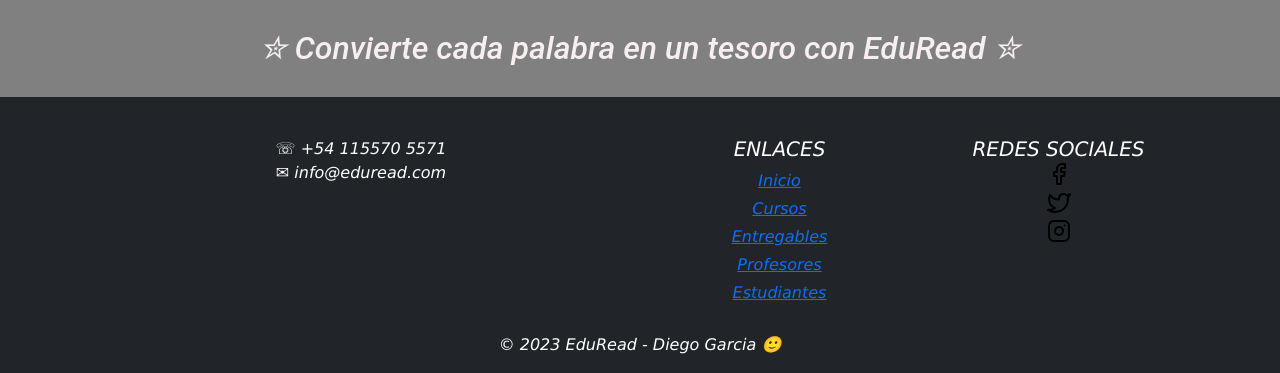
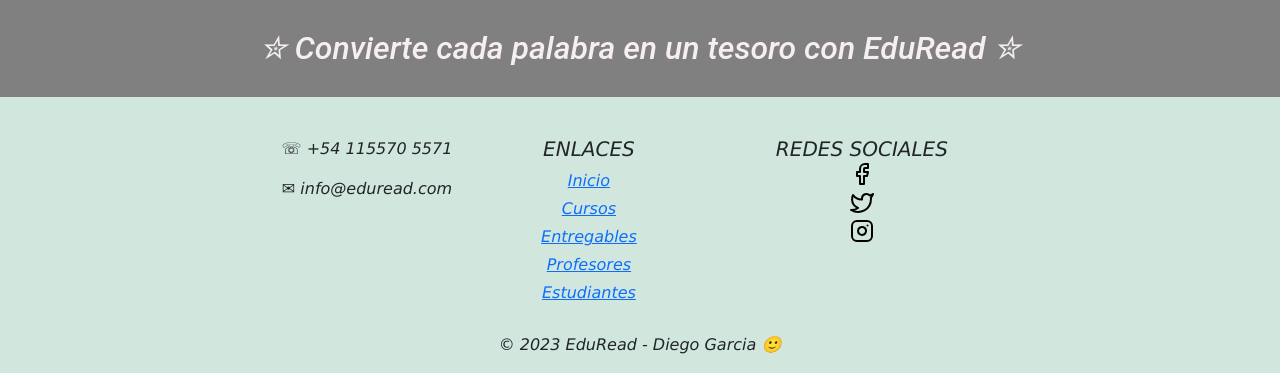
Before and after one commit to diegobocaju/TercerPreEntregaGarcia, a Django app: page /AppCoder/inicio/ in a window 1280 px wide. Shown: the part 469-842 px from the top of the page. Run offline with Django 4.2, Linux system fonts and the light colour scheme; some web fonts are replaced.

Commit message:
Programa escuela

```diff
--- a/AppCoder/templates/AppCoder/inicio.html
+++ b/AppCoder/templates/AppCoder/inicio.html
@@ -45,17 +45,17 @@
             {% endblock %}
         </div>
     </main>
-    <footer class="footerIndex bg-dark text-white py-3">
+    <footer class="footerIndex bg-success-subtle text-dark py-3">
         <div class="container p-4">
-            <div class="row">
-                <div class="col-lg-6 col-md-12 mb-4 mb-md-0">
-                    <p>
-                        ☏ +54 115570 5571 <br>
-                        ✉ info@eduread.com
+            <div class="d-flex flex-row justify-content-center">
+                <div class="flex flex-column">
+                    <p><a>☏ +54 115570 5571</a>
+                    </p>
+                    <p><a>✉ info@eduread.com</a>
                     </p>
                 </div>
                 <div class="col-lg-3 col-md-6 mb-4 mb-md-0">
-                    <h5 class="text-uppercase">Enlaces</h5>
+                    <h5 class="text-uppercase ">Enlaces</h5>
                     <ul class="list-unstyled mb-0">
                         <li>
                             <a href="{% url 'inicio' %}">Inicio</a>
```
Also changed, not shown: README.md, db.sqlite3.
